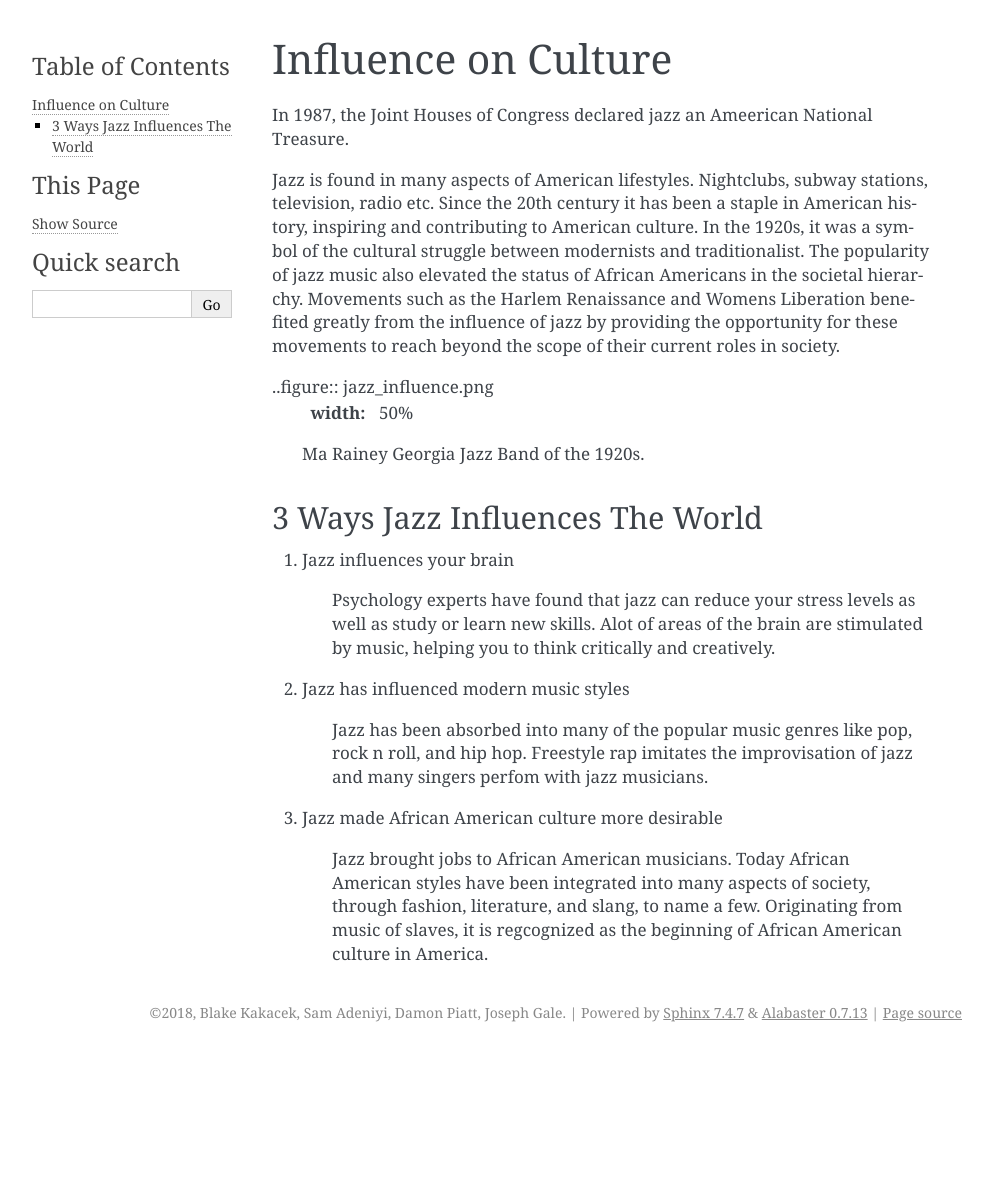
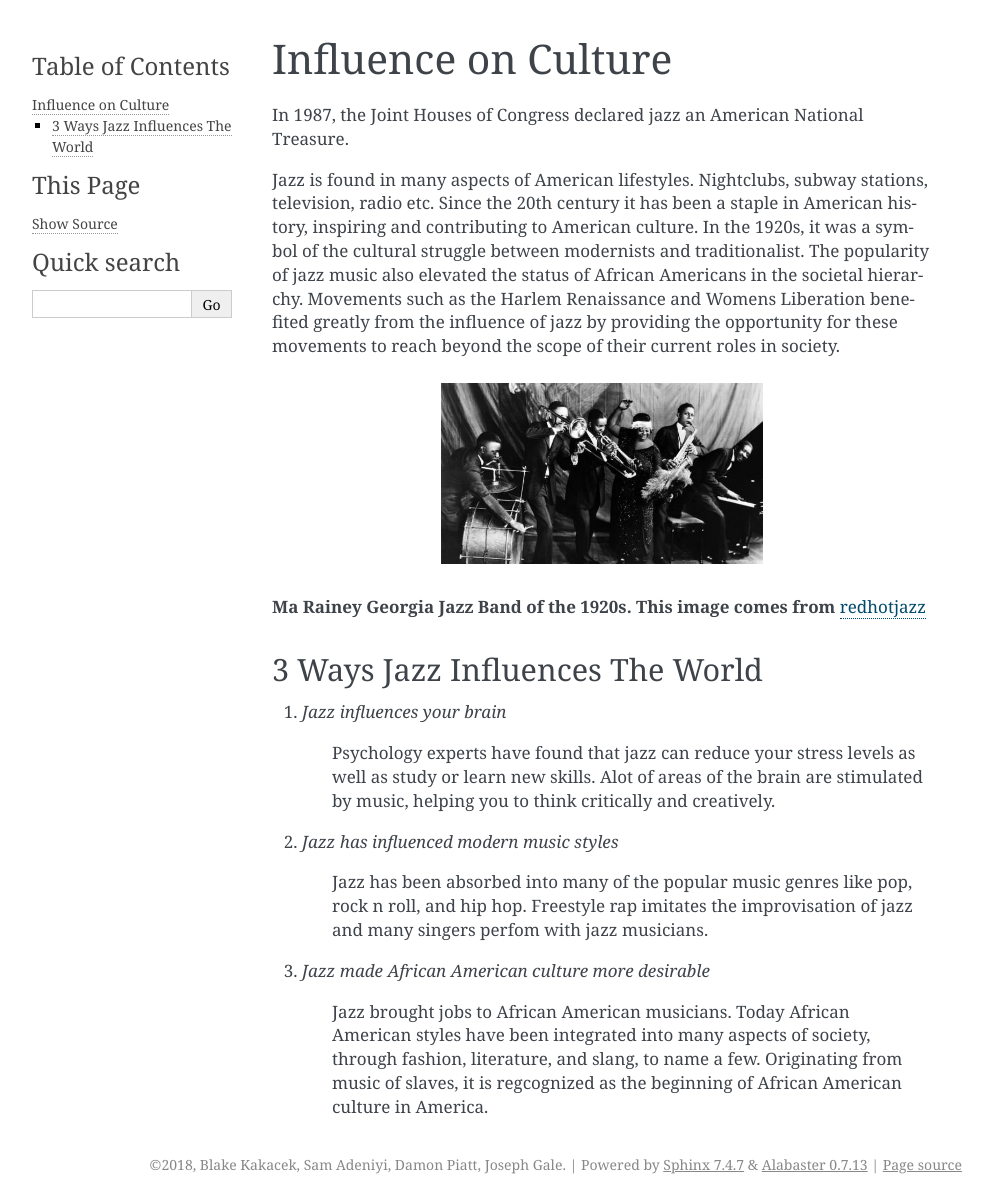
Before and after one commit to Bkakacek/static_pages, a Sphinx documentation site: the page built from source/jazz_influence_on_culture/jazz_influence_on_culture.rst, in a window 1280 px wide. Shown: the whole page, without its empty margins (148-1141 px from the left). Built offline with Sphinx 7.4.7, drawn with Linux system fonts in a browser that asks for light colours; before the commit the page ends 1052 px from its top, so only the background shows below that.

Commit message:
adding Jazz Pages

```diff
--- a/source/jazz_influence_on_culture/jazz_influence_on_culture.rst
+++ b/source/jazz_influence_on_culture/jazz_influence_on_culture.rst
@@ -1,28 +1,29 @@
 Influence on Culture
 ====================
 
-In 1987, the Joint Houses of Congress declared jazz an Ameerican National Treasure.
+In 1987, the Joint Houses of Congress declared jazz an American National Treasure.
 
 Jazz is found in many aspects of American lifestyles. Nightclubs, subway stations, television, radio etc. Since the 20th century it has been a staple in American history, inspiring and contributing to American culture. In the 1920s, it was a symbol of the cultural struggle between modernists and traditionalist. The popularity of jazz music also elevated the status of African Americans in the societal hierarchy. Movements such as the Harlem Renaissance and Womens Liberation benefited greatly from the influence of jazz by providing the opportunity for these movements to reach beyond the scope of their current roles in society.
 
 
-..figure:: jazz_influence.png
+.. figure:: jazz_influence.png
 	:width: 50%
 
-	Ma Rainey Georgia Jazz Band of the 1920s.
+**Ma Rainey Georgia Jazz Band of the 1920s. This image comes from** `redhotjazz`_
 
+.. _redhotjazz: http://www.redhotjazz.com/georgiajazzband.html
 
 3 Ways Jazz Influences The World
---------------------------------
+------------------------------------
 
-1) Jazz influences your brain
+1) *Jazz influences your brain*
 
 	Psychology experts have found that jazz can reduce your stress levels as well as study or learn new skills. Alot of areas of the brain are stimulated by music, helping you to think critically and creatively.
 
-2) Jazz has influenced modern music styles
+2) *Jazz has influenced modern music styles*
 
 	Jazz has been absorbed into many of the popular music genres like pop, rock n roll, and hip hop. Freestyle rap imitates the improvisation of jazz and many singers perfom with jazz musicians.
 
-3) Jazz made African American culture more desirable
+3) *Jazz made African American culture more desirable*
 
 	Jazz brought jobs to African American musicians. Today African American styles have been integrated into many aspects of society, through fashion, literature, and slang, to name a few. Originating from music of slaves, it is regcognized as the beginning of African American culture in America.
```
Also changed, not shown: source/jazz_artists/jazz_artists.rst (+23 -0 lines), source/jazz_origins/jazz_origins.rst (+13 -6 lines), source/jazz_popular_songs/jazz_popular_songs.rst (+7 -0 lines), source/jazz_influence_on_culture/jazz_influence.png (renamed from img/jazz_influence.png).
